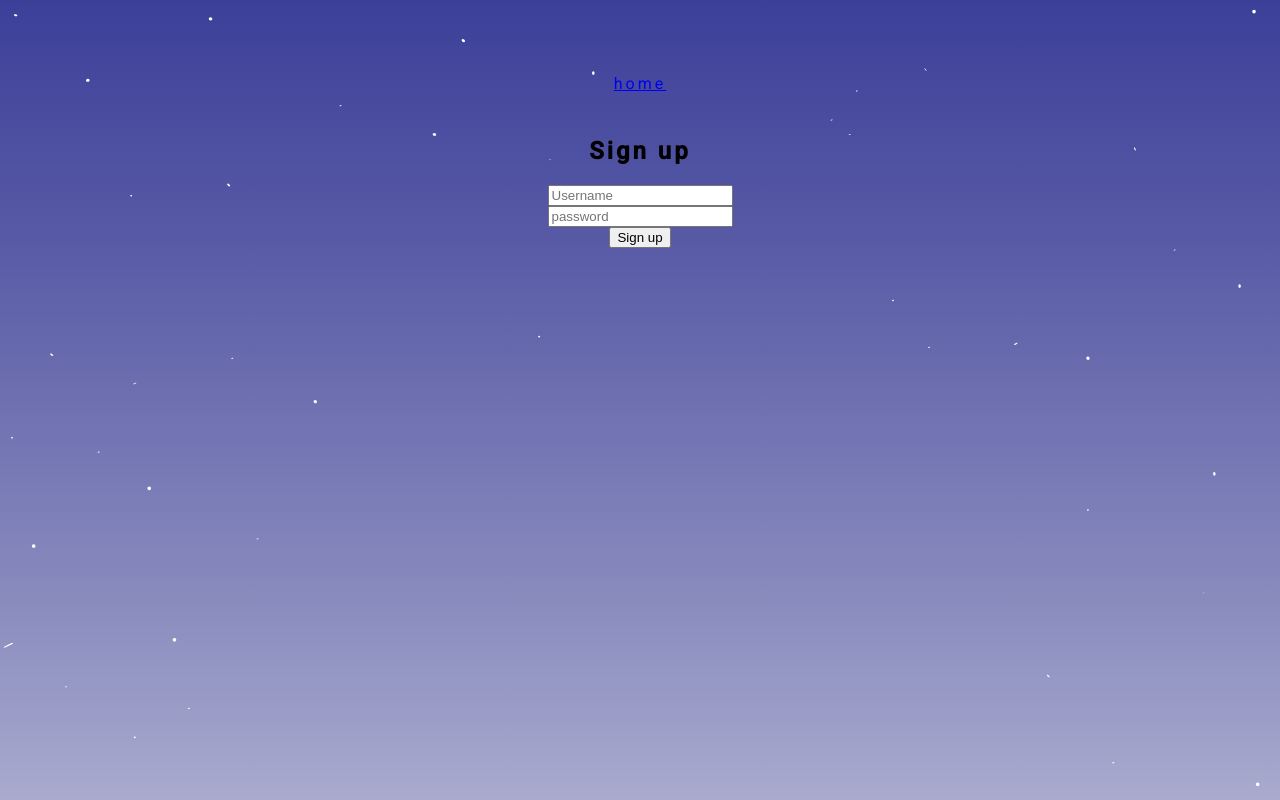
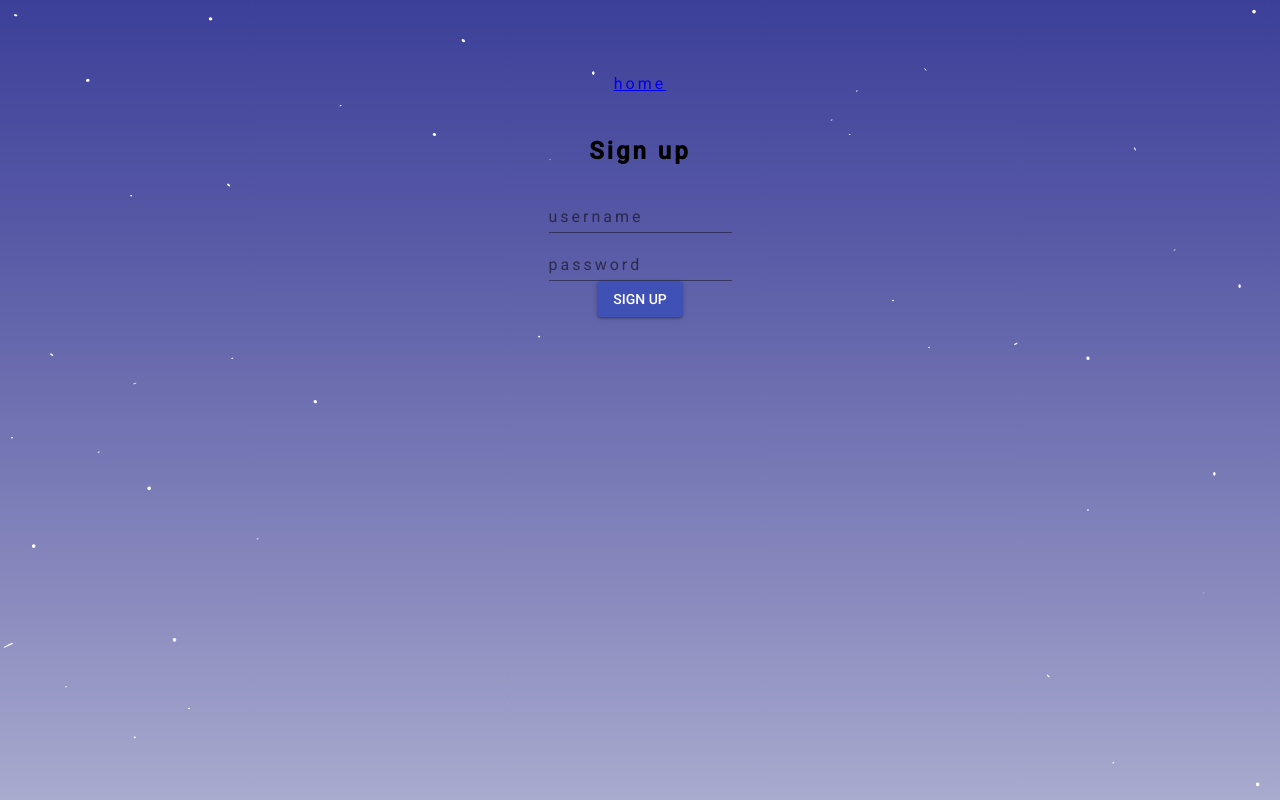
Before and after one commit to Bgorson/project3, a React (Create React App) app: page /signup in a window 1280 px wide. Built offline with nearby package versions, Linux system fonts and the light colour scheme.

Commit message:
cleaned up signup route, added material

```diff
--- a/src/components/sign-up.js
+++ b/src/components/sign-up.js
@@ -1,6 +1,10 @@
 import React, { Component } from 'react'
 import axios from 'axios'
 import { Redirect } from 'react-router-dom'
+
+// material-ui
+import TextField from '@material-ui/core/TextField';
+import Button from '@material-ui/core/Button';
 
 import './login.css';
 
@@ -64,49 +68,40 @@ render() {
 		return (
 			<div className="SignupForm">
 				<h2>Sign up</h2>
-			<form className="form-horizontal">
-				<div className="form-group">
-					<div className="col-1 col-ml-auto">
-						<label className="form-label" htmlFor="username"></label>
-					</div>
-					<div className="col-3 col-mr-auto">
-						<input className="form-input"
+				<form className="signup-form">
+					<TextField className="form-input"
 						type="text"
 						id="username"
+						label="username"
 						name="username"
-							placeholder="Username"
+						placeholder="username"
 						value={this.state.username}
 						onChange={this.handleChange}
 					/>
-					</div>
-				</div>
-				<div className="form-group">
-					<div className="col-1 col-ml-auto">
-						<label className="form-label" htmlFor="password"></label>
-					</div>
 					<div className="col-3 col-mr-auto">
-						<input className="form-input"
+					<TextField c
+						className="form-input"
 						placeholder="password"
 						type="password"
+						label="password"
 						name="password"
 						value={this.state.password}
 						onChange={this.handleChange}
 					/>
 					</div>
-				</div>
 					<div className="form-group ">
-					<div className="col-7"></div>
-					<button
-						className="btn btn-primary col-1 col-mr-auto"
+					<Button
+						variant="contained"
+						color="primary"
 						onClick={this.handleSubmit}
 						type="submit"
-					>Sign up</button>
+						>
+						Sign up
+					</Button>
 					</div>
 				</form>
 			</div>
-
-	)
-			}
+		)}
 	}
 }
 
```
Lines whose indentation alone changed are shown as unchanged.
